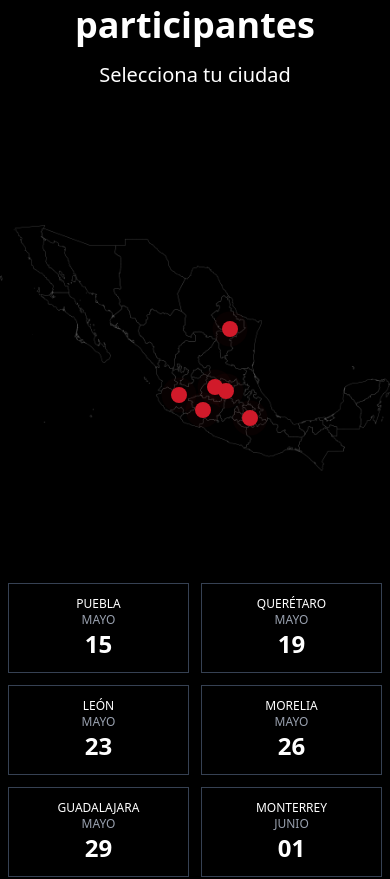
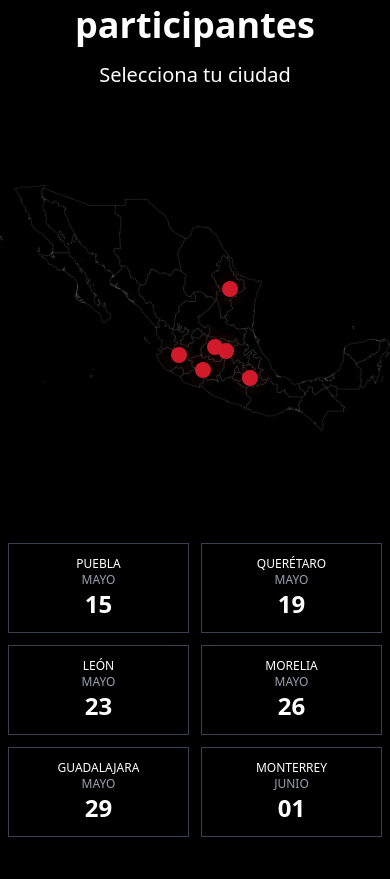
Before and after one commit to erikth97/triumph-roadshow, a React (Vite) app: page / in a window 390 px wide. Shown: the part 1935-2814 px from the top of the page. Built offline with nearby package versions, Linux system fonts and the light colour scheme.

Commit message:
Feat: Resize section

```diff
--- a/src/components/sections/CitiesSection.tsx
+++ b/src/components/sections/CitiesSection.tsx
@@ -36,7 +36,7 @@ const CitiesSection = () => {
                 </motion.h2>
 
                 <motion.h3
-                    className="text-xl md:text-2xl font-medium mb-10 text-center"
+                    className="text-xl md:text-2xl font-medium mb-4 text-center"
                     initial={{ opacity: 0, y: 20 }}
                     whileInView={{ opacity: 1, y: 0 }}
                     transition={{ duration: 0.6, delay: 0.2 }}
@@ -45,9 +45,9 @@ const CitiesSection = () => {
                     Selecciona tu ciudad
                 </motion.h3>
 
-                <div className="flex flex-col lg:flex-row items-start lg:items-start lg:justify-between gap-10 lg:gap-16">
+                <div className="flex flex-col lg:flex-row items-center lg:items-center lg:justify-between gap-10 lg:gap-12">
                     {/* Mapa con puntos interactivos */}
-                    <div className="relative w-full lg:w-1/2 flex justify-center mt-6 lg:mt-4">
+                    <div className="relative w-full lg:w-1/2 flex justify-center mt-2 lg:mt-4">
                         <div className="w-full max-w-md md:max-w-lg lg:max-w-2xl">
                             <img
                                 src="/images/mexico-map.png"
@@ -99,7 +99,7 @@ const CitiesSection = () => {
                                         <Countdown targetDate={selectedCityData.date} />
 
                                         <div className="mt-6 md:mt-8">
-                                            <div className="flex items-start mb-4">
+                                            <div className="flex items-center mb-4">
                                                 <svg className="w-5 h-5 mt-1 mr-2 flex-shrink-0" fill="none" viewBox="0 0 24 24" stroke="currentColor">
                                                     <path strokeLinecap="round" strokeLinejoin="round" strokeWidth={2} d="M17.657 16.657L13.414 20.9a1.998 1.998 0 01-2.827 0l-4.244-4.243a8 8 0 1111.314 0z" />
                                                     <path strokeLinecap="round" strokeLinejoin="round" strokeWidth={2} d="M15 11a3 3 0 11-6 0 3 3 0 016 0z" />
@@ -110,7 +110,7 @@ const CitiesSection = () => {
                                                 </div>
                                             </div>
 
-                                            <div className="flex items-start">
+                                            <div className="flex items-center">
                                                 <svg className="w-5 h-5 mt-1 mr-2 flex-shrink-0" fill="none" viewBox="0 0 24 24" stroke="currentColor">
                                                     <path strokeLinecap="round" strokeLinejoin="round" strokeWidth={2} d="M12 8v4l3 3m6-3a9 9 0 11-18 0 9 9 0 0118 0z" />
                                                 </svg>
```
